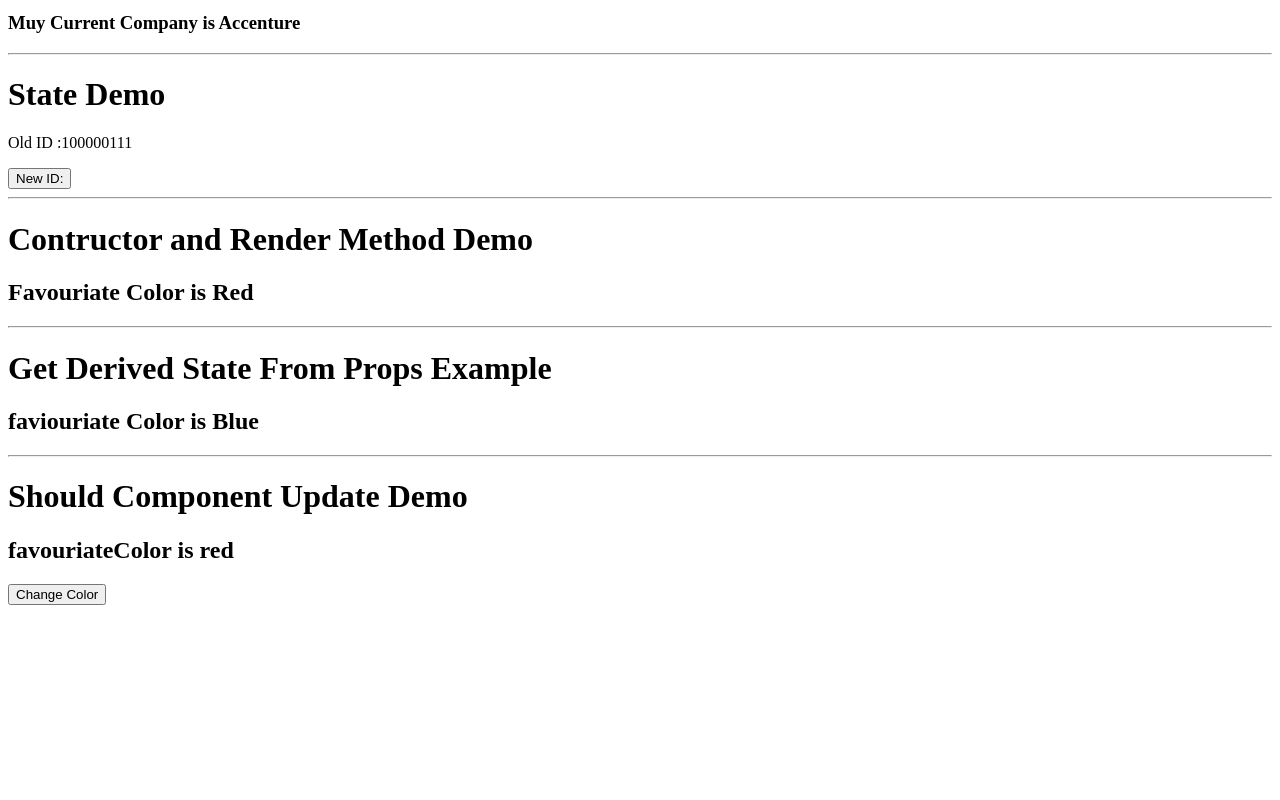
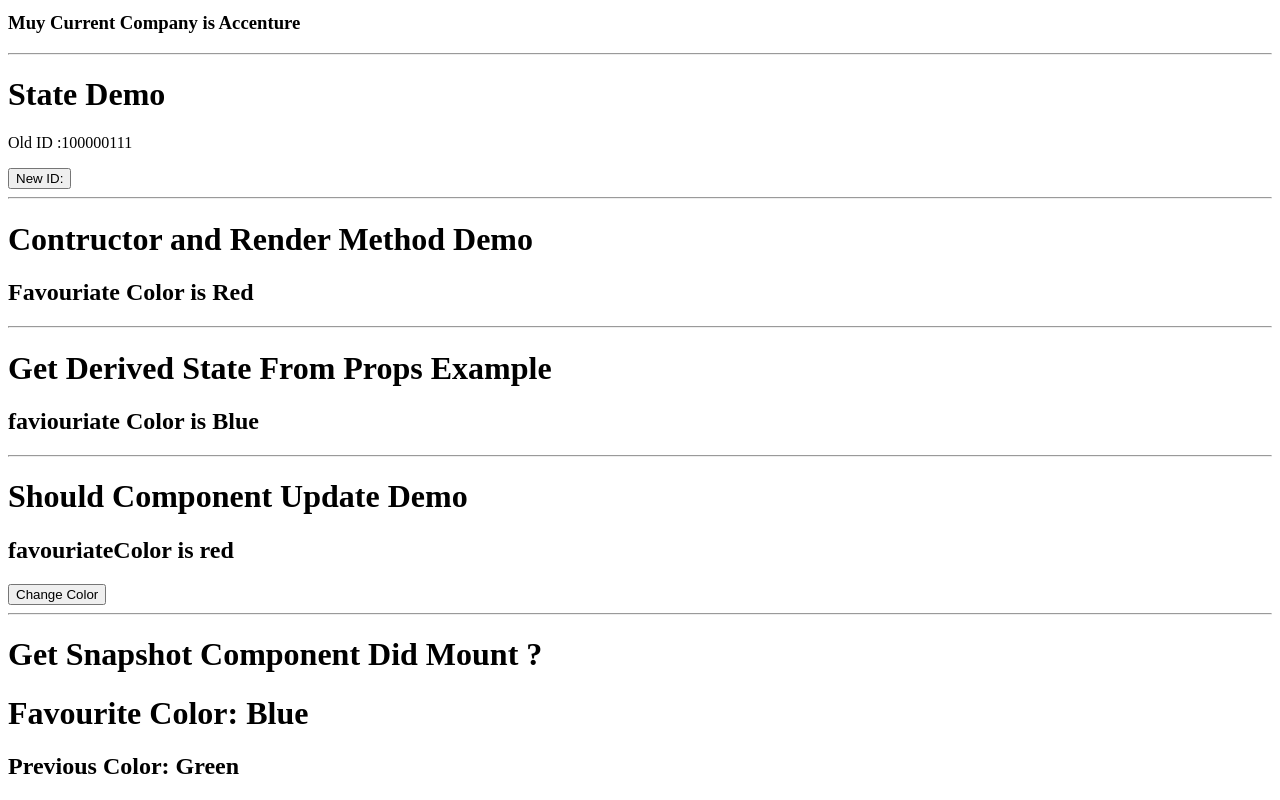
Before and after one commit to imrohitsampannavar45/Accenture_Mern_Streaming, a React (Create React App) app in the folder Day 10/amazon/: page / in a window 1280 px wide. Shown: the part 827-1627 px from the top of the page. Before the commit the page ends 1440 px from the top, so only its background shows below. Built offline with nearby package versions, Linux system fonts and the light colour scheme.

Commit message:
lifecycle Methods

```diff
--- a/Day 10/amazon/src/App.js
+++ b/Day 10/amazon/src/App.js
@@ -8,6 +8,7 @@ import State_Demo from "./State_Demo";
 import Constructor_Demo from "./Contructor_Demo";
 import GetDerivedState from "./GetDerivedState";
 import ShouldComponentUpdates from "./ShouldComUpdate";
+import GetSnapShot from "./GetSnapShot";
 
 const App = () => {
   return (
@@ -26,6 +27,10 @@ const App = () => {
       <GetDerivedState fcolor="Blue" />
       <hr />
       <ShouldComponentUpdates />
+
+      <hr />
+      <h1>Get Snapshot Component Did Mount ?</h1>
+      <GetSnapShot />
     </div>
   );
 };
--- /dev/null
+++ b/Day 10/amazon/src/GetSnapShot.js
@@ -0,0 +1,38 @@
+import React from "react";
+
+class GetSnapShot extends React.Component {
+  constructor(props) {
+    super(props);
+    this.state = {
+      favouriteColor: "Green",
+      previousColor: "",
+    };
+  }
+
+  getSnapshotBeforeUpdate(prevProps, prevState) {
+    return prevState.favouriteColor;
+  }
+
+  componentDidUpdate(prevProps, prevState, snapshot) {
+    if (snapshot !== this.state.favouriteColor) {
+      this.setState({ previousColor: snapshot });
+    }
+  }
+
+  componentDidMount() {
+    setTimeout(() => {
+      this.setState({ favouriteColor: "Blue" });
+    }, 5000);
+  }
+
+  render() {
+    return (
+      <div>
+        <h1>Favourite Color: {this.state.favouriteColor}</h1>
+        <h2>Previous Color: {this.state.previousColor}</h2>
+      </div>
+    );
+  }
+}
+
+export default GetSnapShot;
```
